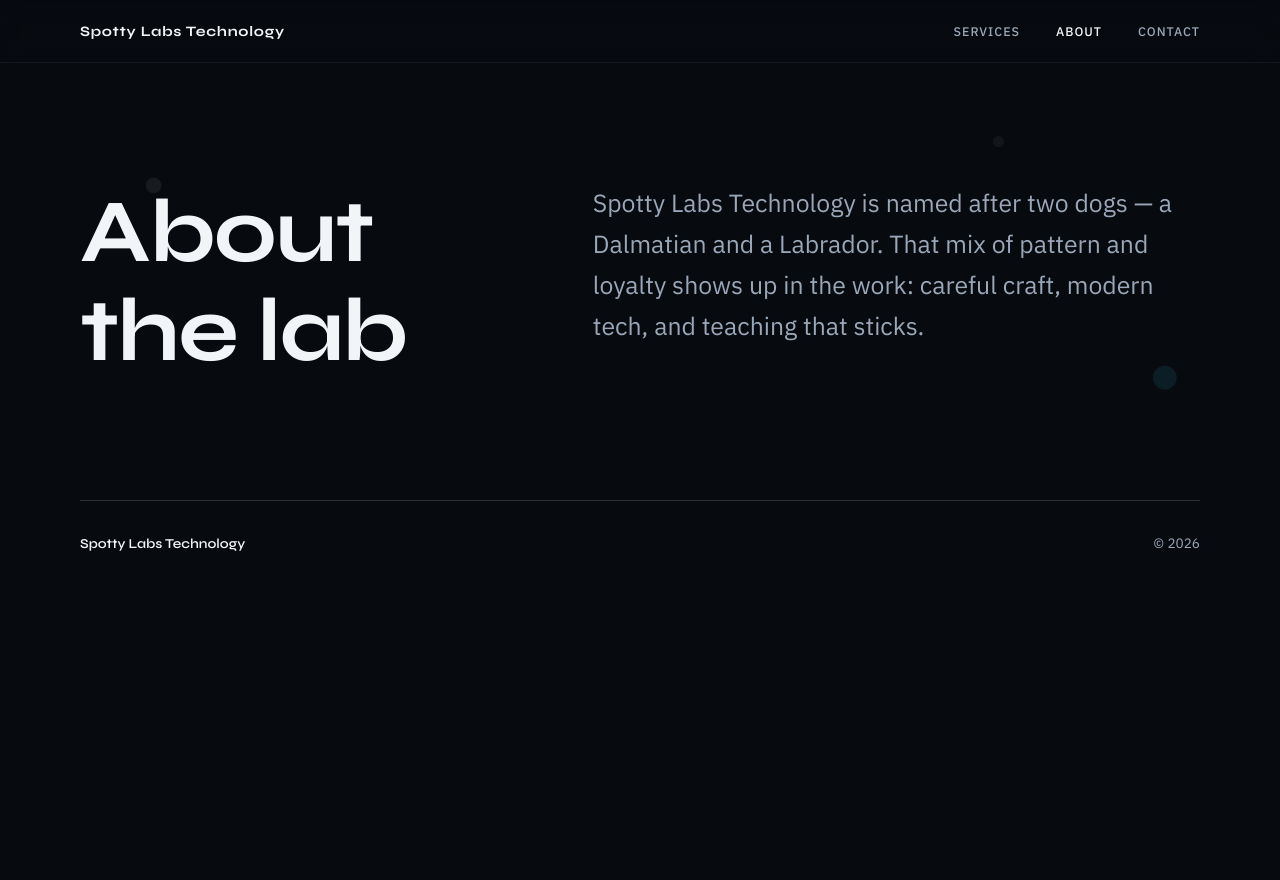
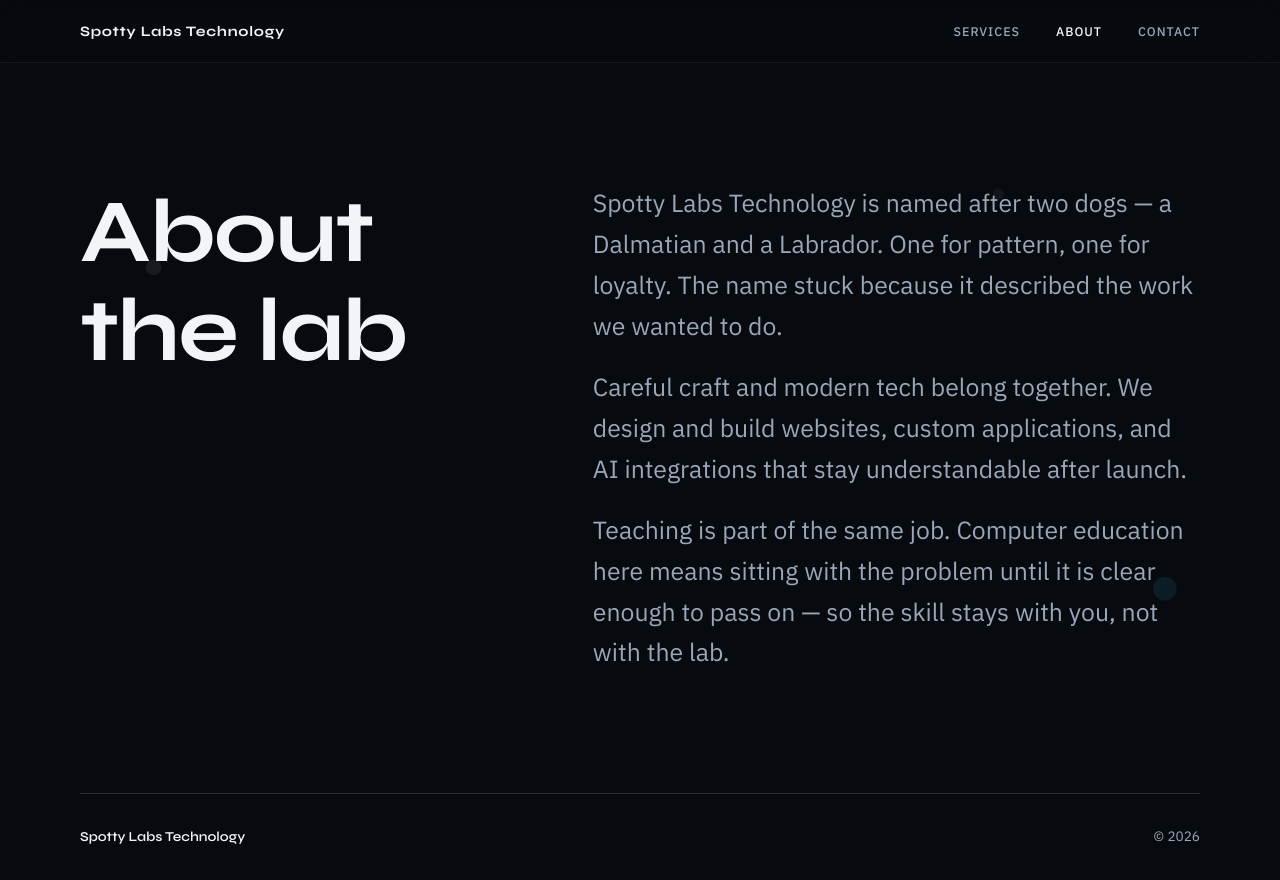
Before and after one commit to Antoni-Eng/spotty-labs-technology, a React (Vite) app: page /about in a window 1280 px wide. Before the commit the page ends 800 px from the top, so only its background shows below. Built offline with nearby package versions, Linux system fonts and the light colour scheme.

Commit message:
feat: expand about origin story
Co-authored-by: Cursor <cursoragent@cursor.com>

```diff
--- a/src/components/About.css
+++ b/src/components/About.css
@@ -23,6 +23,11 @@
   font-weight: 700;
 }
 
+.about__copy {
+  display: grid;
+  gap: 1.25rem;
+}
+
 .about__body {
   max-width: 42rem;
   margin: 0;
@@ -31,6 +36,10 @@
   line-height: 1.65;
 }
 
+.about__body + .about__body {
+  margin-top: 0;
+}
+
 @media (min-width: 800px) {
   .about__inner {
     grid-template-columns: minmax(14rem, 0.85fr) minmax(0, 1.15fr);
--- a/src/components/About.tsx
+++ b/src/components/About.tsx
@@ -12,7 +12,13 @@ export function About() {
         <h2 id="about-title" className="about__title">
           {ABOUT.title}
         </h2>
-        <p className="about__body">{ABOUT.body}</p>
+        <div className="about__copy">
+          {ABOUT.paragraphs.map((paragraph) => (
+            <p key={paragraph} className="about__body">
+              {paragraph}
+            </p>
+          ))}
+        </div>
       </div>
     </section>
   )
--- a/src/data/content.ts
+++ b/src/data/content.ts
@@ -65,5 +65,9 @@ export const SERVICES = [
 
 export const ABOUT = {
   title: 'About the lab',
-  body: 'Spotty Labs Technology is named after two dogs — a Dalmatian and a Labrador. That mix of pattern and loyalty shows up in the work: careful craft, modern tech, and teaching that sticks.',
+  paragraphs: [
+    'Spotty Labs Technology is named after two dogs — a Dalmatian and a Labrador. One for pattern, one for loyalty. The name stuck because it described the work we wanted to do.',
+    'Careful craft and modern tech belong together. We design and build websites, custom applications, and AI integrations that stay understandable after launch.',
+    'Teaching is part of the same job. Computer education here means sitting with the problem until it is clear enough to pass on — so the skill stays with you, not with the lab.',
+  ],
 } as const
```
Also changed, not shown: 1 other file (tests, documents, lock files or other folders).
